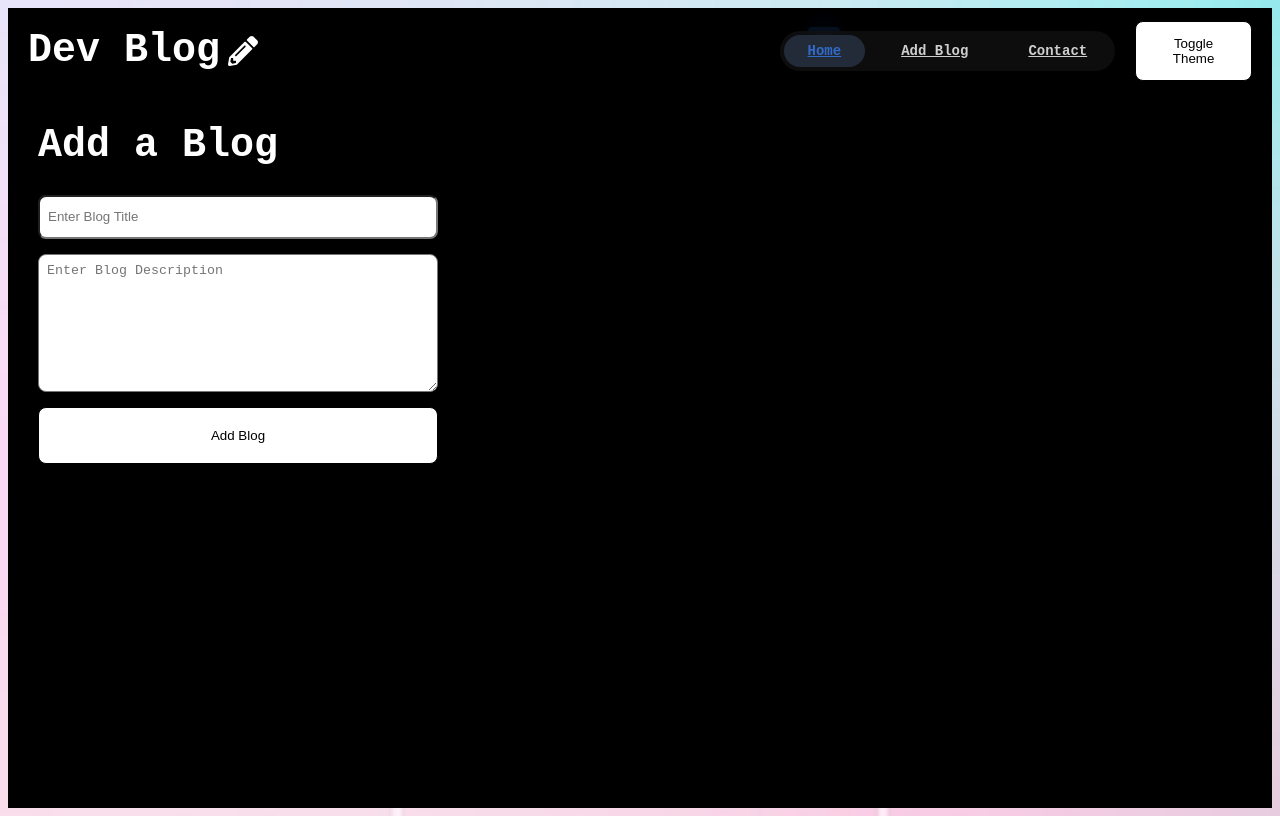
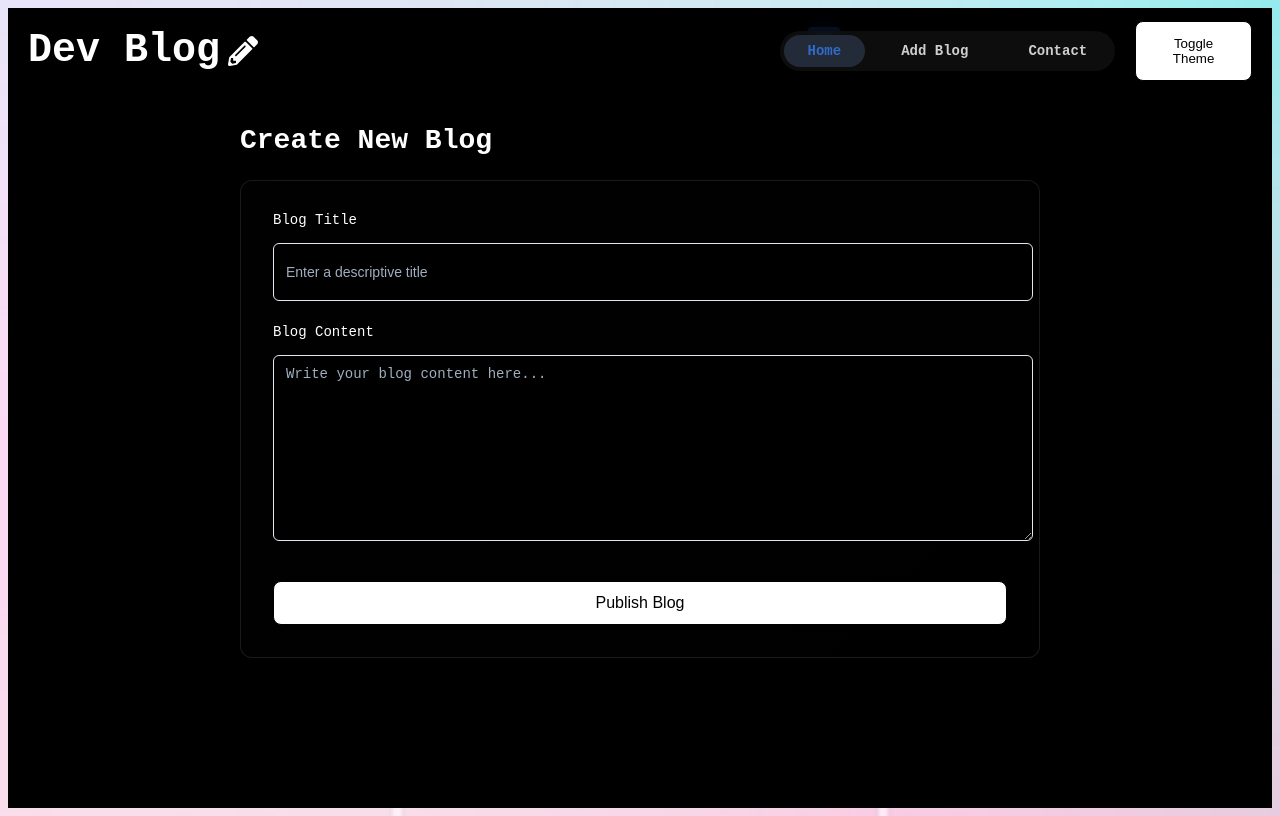
Before and after one commit to lattefor/dev-blog-client, a React (Create React App) app: page /add-blog in a window 1280 px wide. Built offline with nearby package versions, Linux system fonts and the light colour scheme.

Commit message:
fix new page and edit page distinction

```diff
--- /dev/null
+++ b/src/components/ui/button.css
@@ -0,0 +1,71 @@
+.button {
+  display: inline-flex;
+  align-items: center;
+  justify-content: center;
+  white-space: nowrap;
+  border-radius: 0.375rem;
+  font-size: 0.875rem;
+  font-weight: 500;
+  transition: all 0.2s ease;
+  cursor: pointer;
+  outline: none;
+}
+
+.button:focus-visible {
+  outline: 2px solid var(--primary);
+  outline-offset: 2px;
+}
+
+.button-disabled {
+  opacity: 0.5;
+  cursor: not-allowed;
+}
+
+/* Variants */
+.button-variant-default {
+  background-color: var(--primary, #3b82f6);
+  color: white;
+  border: none;
+}
+
+.button-variant-default:hover:not(.button-disabled) {
+  background-color: var(--primary-hover, #2563eb);
+}
+
+.button-variant-outline {
+  background-color: transparent;
+  border: 1px solid var(--border-color, #e2e8f0);
+  color: var(--text-primary);
+}
+
+.button-variant-outline:hover:not(.button-disabled) {
+  background-color: var(--background-hover, rgba(0, 0, 0, 0.05));
+}
+
+.button-variant-ghost {
+  background-color: transparent;
+  border: none;
+  color: var(--text-primary);
+}
+
+.button-variant-ghost:hover:not(.button-disabled) {
+  background-color: var(--background-hover, rgba(0, 0, 0, 0.05));
+}
+
+/* Sizes */
+.button-size-default {
+  height: 2.5rem;
+  padding: 0 1rem;
+}
+
+.button-size-sm {
+  height: 2.25rem;
+  padding: 0 0.75rem;
+  font-size: 0.75rem;
+}
+
+.button-size-lg {
+  height: 2.75rem;
+  padding: 0 2rem;
+  font-size: 1rem;
+}
--- /dev/null
+++ b/src/components/ui/button.jsx
@@ -0,0 +1,28 @@
+import React from "react";
+import "./button.css";
+
+// Simple utility function to conditionally join class names
+const cn = (...classes) => classes.filter(Boolean).join(" ");
+
+export const Button = React.forwardRef(
+  ({ className, variant = "default", size = "default", disabled, children, ...props }, ref) => {
+    return (
+      <button
+        className={cn(
+          "button",
+          `button-variant-${variant}`,
+          `button-size-${size}`,
+          disabled && "button-disabled",
+          className
+        )}
+        disabled={disabled}
+        ref={ref}
+        {...props}
+      >
+        {children}
+      </button>
+    );
+  }
+);
+
+Button.displayName = "Button";
--- /dev/null
+++ b/src/components/ui/input.css
@@ -0,0 +1,26 @@
+.input {
+  display: flex;
+  height: 2.5rem;
+  width: 100%;
+  border-radius: 0.375rem;
+  border: 1px solid var(--border-color, #e2e8f0);
+  background-color: var(--background, white);
+  padding: 0.5rem 0.75rem;
+  font-size: 0.875rem;
+  transition: all 0.2s ease;
+}
+
+.input:focus {
+  outline: none;
+  border-color: var(--primary, #3b82f6);
+  box-shadow: 0 0 0 2px rgba(59, 130, 246, 0.2);
+}
+
+.input::placeholder {
+  color: var(--text-muted, #a0aec0);
+}
+
+.input:disabled {
+  opacity: 0.5;
+  cursor: not-allowed;
+}
--- /dev/null
+++ b/src/components/ui/input.jsx
@@ -0,0 +1,20 @@
+import React from "react";
+import "./input.css";
+
+// Simple utility function to conditionally join class names
+const cn = (...classes) => classes.filter(Boolean).join(" ");
+
+export const Input = React.forwardRef(
+  ({ className, type = "text", ...props }, ref) => {
+    return (
+      <input
+        type={type}
+        className={cn("input", className)}
+        ref={ref}
+        {...props}
+      />
+    );
+  }
+);
+
+Input.displayName = "Input";
--- /dev/null
+++ b/src/components/ui/label.css
@@ -0,0 +1,8 @@
+.label {
+  font-size: 0.875rem;
+  font-weight: 500;
+  line-height: 1;
+  display: block;
+  margin-bottom: 0.5rem;
+  color: var(--text-primary);
+}
--- /dev/null
+++ b/src/components/ui/label.jsx
@@ -0,0 +1,22 @@
+import React from "react";
+import "./label.css";
+
+// Simple utility function to conditionally join class names
+const cn = (...classes) => classes.filter(Boolean).join(" ");
+
+export const Label = React.forwardRef(
+  ({ className, htmlFor, children, ...props }, ref) => {
+    return (
+      <label
+        ref={ref}
+        htmlFor={htmlFor}
+        className={cn("label", className)}
+        {...props}
+      >
+        {children}
+      </label>
+    );
+  }
+);
+
+Label.displayName = "Label";
--- /dev/null
+++ b/src/components/ui/textarea.css
@@ -0,0 +1,28 @@
+.textarea {
+  display: flex;
+  width: 100%;
+  min-height: 6rem;
+  border-radius: 0.375rem;
+  border: 1px solid var(--border-color, #e2e8f0);
+  background-color: var(--background, white);
+  padding: 0.5rem 0.75rem;
+  font-size: 0.875rem;
+  line-height: 1.5;
+  resize: vertical;
+  transition: all 0.2s ease;
+}
+
+.textarea:focus {
+  outline: none;
+  border-color: var(--primary, #3b82f6);
+  box-shadow: 0 0 0 2px rgba(59, 130, 246, 0.2);
+}
+
+.textarea::placeholder {
+  color: var(--text-muted, #a0aec0);
+}
+
+.textarea:disabled {
+  opacity: 0.5;
+  cursor: not-allowed;
+}
--- /dev/null
+++ b/src/components/ui/textarea.jsx
@@ -0,0 +1,19 @@
+import React from "react";
+import "./textarea.css";
+
+// Simple utility function to conditionally join class names
+const cn = (...classes) => classes.filter(Boolean).join(" ");
+
+export const Textarea = React.forwardRef(
+  ({ className, ...props }, ref) => {
+    return (
+      <textarea
+        className={cn("textarea", className)}
+        ref={ref}
+        {...props}
+      />
+    );
+  }
+);
+
+Textarea.displayName = "Textarea";
--- a/src/components/ui/tubelight-navbar.jsx
+++ b/src/components/ui/tubelight-navbar.jsx
@@ -1,12 +1,15 @@
-import React, { useEffect, useState } from "react";
+import React, { useEffect, useState, useContext } from "react";
 import { motion } from "framer-motion";
-import { Link } from "react-router-dom";
+import { useNavigate } from "react-router-dom";
 import { cn } from "../../utils";
 import "./tubelight-navbar.css";
+import { GlobalContext } from "../../context";
 
 export function NavBar({ items, className }) {
   const [activeTab, setActiveTab] = useState(items[0].name);
   const [isMobile, setIsMobile] = useState(false);
+  const { setIsEdit, setFormData } = useContext(GlobalContext);
+  const navigate = useNavigate();
 
   useEffect(() => {
     const handleResize = () => {
@@ -17,6 +20,18 @@ export function NavBar({ items, className }) {
     window.addEventListener("resize", handleResize);
     return () => window.removeEventListener("resize", handleResize);
   }, []);
+
+  const handleNavigation = (item) => {
+    setActiveTab(item.name);
+
+    // Reset form when navigating to Add Blog
+    if (item.url === '/add-blog') {
+      setIsEdit(false);
+      setFormData({ title: "", description: "" });
+    }
+
+    navigate(item.url);
+  };
 
   return (
     <div
@@ -31,10 +46,9 @@ export function NavBar({ items, className }) {
           const isActive = activeTab === item.name;
 
           return (
-            <Link
+            <div
               key={item.name}
-              to={item.url}
-              onClick={() => setActiveTab(item.name)}
+              onClick={() => handleNavigation(item)}
               className={cn(
                 "relative cursor-pointer text-sm font-semibold px-6 py-2 rounded-full transition-colors",
                 "text-foreground/80 hover:text-primary",
@@ -64,7 +78,7 @@ export function NavBar({ items, className }) {
                   </div>
                 </motion.div>
               )}
-            </Link>
+            </div>
           );
         })}
       </div>
--- a/src/pages/add-blog/index.jsx
+++ b/src/pages/add-blog/index.jsx
@@ -3,6 +3,10 @@ import classes from "./styles.module.css";
 import { GlobalContext } from "../../context";
 import axios from "axios";
 import { useNavigate, useLocation } from "react-router-dom";
+import { Input } from "../../components/ui/input";
+import { Textarea } from "../../components/ui/textarea";
+import { Button } from "../../components/ui/button";
+import { Label } from "../../components/ui/label";
 
 export default function AddNewBlog() {
   const { formData, setFormData, setIsEdit, isEdit } =
@@ -10,6 +14,18 @@ export default function AddNewBlog() {
   const navigate = useNavigate();
   const location = useLocation();
   const [isSubmitting, setIsSubmitting] = useState(false);
+
+  // Reset form when navigating directly to the page
+  useEffect(() => {
+    // If we don't have state in the location, we're creating a new blog
+    if (!location.state) {
+      setIsEdit(false);
+      setFormData({
+        title: "",
+        description: "",
+      });
+    }
+  }, [location.pathname, setFormData, setIsEdit]);
 
   const handleSaveBlogToDatabase = useCallback(async () => {
     if (isSubmitting) return;
@@ -32,7 +48,7 @@ export default function AddNewBlog() {
 
       const result = await response.data;
       if (result) {
-        setIsEdit(false)
+        setIsEdit(false);
         setFormData({
           title: "",
           description: "",
@@ -47,7 +63,6 @@ export default function AddNewBlog() {
   }, [formData, isEdit, location, navigate, setFormData, setIsEdit, isSubmitting]);
 
   useEffect(() => {
-    console.log(location);
     if (location.state) {
       const { getCurrentBlogItem } = location.state;
       setIsEdit(true);
@@ -56,17 +71,18 @@ export default function AddNewBlog() {
         description: getCurrentBlogItem.description,
       });
     }
-  }, [location]);
+  }, [location.state, setFormData, setIsEdit]);
 
   return (
     <div className={classes.wrapper}>
-      <h1>{isEdit ? "Edit a Blog" : "Add a Blog"}</h1>
+      <h1>{isEdit ? "Edit Blog" : "Create New Blog"}</h1>
       <div className={classes.formWrapper}>
-        <input
+        <div className={classes.formGroup}>
+          <Label htmlFor="title">Blog Title</Label>
+          <Input
             name="title"
-          placeholder="Enter Blog Title"
+            placeholder="Enter a descriptive title"
             id="title"
-          type="text"
             value={formData.title}
             onChange={(e) =>
               setFormData({
@@ -75,10 +91,13 @@ export default function AddNewBlog() {
               })
             }
           />
-        <textarea
-         className={classes.description}
+        </div>
+
+        <div className={classes.formGroup}>
+          <Label htmlFor="description">Blog Content</Label>
+          <Textarea
             name="description"
-          placeholder="Enter Blog Description"
+            placeholder="Write your blog content here..."
             id="description"
             value={formData.description}
             onChange={(event) =>
@@ -87,14 +106,21 @@ export default function AddNewBlog() {
                 description: event.target.value,
               })
             }
+            rows={8}
           />
-        <button
+        </div>
+
+        <div className={classes.buttonContainer}>
+          <Button
             onClick={handleSaveBlogToDatabase}
             disabled={isSubmitting}
-          className={isSubmitting ? classes.submitting : ""}
+            variant="default"
+            size="lg"
+            style={{ width: '100%' }}
           >
-          {isSubmitting ? "Saving..." : isEdit ? "Edit Blog" : "Add Blog"}
-        </button>
+            {isSubmitting ? "Saving..." : isEdit ? "Update Blog" : "Publish Blog"}
+          </Button>
+        </div>
       </div>
     </div>
   );
--- a/src/pages/add-blog/styles.module.css
+++ b/src/pages/add-blog/styles.module.css
@@ -1,41 +1,72 @@
 .wrapper {
-    padding: 30px
+  max-width: 800px;
+  margin: 0 auto;
+  padding: 2rem;
+}
+
+.wrapper h1 {
+  font-size: 1.75rem;
+  font-weight: 600;
+  margin-bottom: 1.5rem;
+  color: var(--text-primary);
 }
 
 .formWrapper {
-    display: flex;
-    flex-direction: column;
-    gap: 15px;
-    width: 400px;
-    color: forestgreen;
+  background-color: var(--background);
+  border-radius: 0.75rem;
+  border: 1px solid var(--border-color, rgba(0, 0, 0, 0.1));
+  box-shadow: 0 4px 6px -1px rgba(0, 0, 0, 0.1), 0 2px 4px -1px rgba(0, 0, 0, 0.06);
+  padding: 2rem;
+  display: flex;
+  flex-direction: column;
+  gap: 1.5rem;
+  position: relative;
+  overflow: hidden;
 }
 
-.formWrapper > * {
-    border-radius: 8px;
+.formWrapper::after {
+  content: '';
+  position: absolute;
+  inset: 0;
+  background: linear-gradient(135deg,
+              rgba(var(--gradient-color, 38, 38, 38), 0.03) 0%,
+              rgba(var(--gradient-color, 38, 38, 38), 0) 100%);
+  pointer-events: none;
+  z-index: 1;
 }
 
-.formWrapper > .description {
-    min-height: 120px;
-    padding: 8px;
+.formGroup {
+  display: flex;
+  flex-direction: column;
+  gap: 0.5rem;
+  position: relative;
+  z-index: 2;
 }
 
-.formWrapper > button {
-    min-height: 24px;
-    padding: 8px;
-    cursor: pointer;
-    transition: background-color 0.3s ease;
+.formGroup label {
+  font-weight: 500;
+  font-size: 0.875rem;
+  color: var(--text-primary);
 }
 
-.formWrapper > button:disabled {
-    cursor: not-allowed;
-    opacity: 0.7;
+.buttonContainer {
+  margin-top: 1rem;
+  position: relative;
+  z-index: 2;
 }
 
-.submitting {
-    background-color: #cccccc;
+/* Dark mode adjustments */
+[data-theme='dark'] .formWrapper {
+  border-color: rgba(255, 255, 255, 0.1);
+  box-shadow: 0 4px 6px -1px rgba(0, 0, 0, 0.2), 0 2px 4px -1px rgba(0, 0, 0, 0.1);
 }
 
-.formWrapper > input {
-    min-height: 24px;
-    padding: 8px;
+@media (max-width: 768px) {
+  .wrapper {
+    padding: 1rem;
+  }
+
+  .formWrapper {
+    padding: 1.5rem;
+  }
 }
```
Lines whose indentation alone changed are shown as unchanged.
